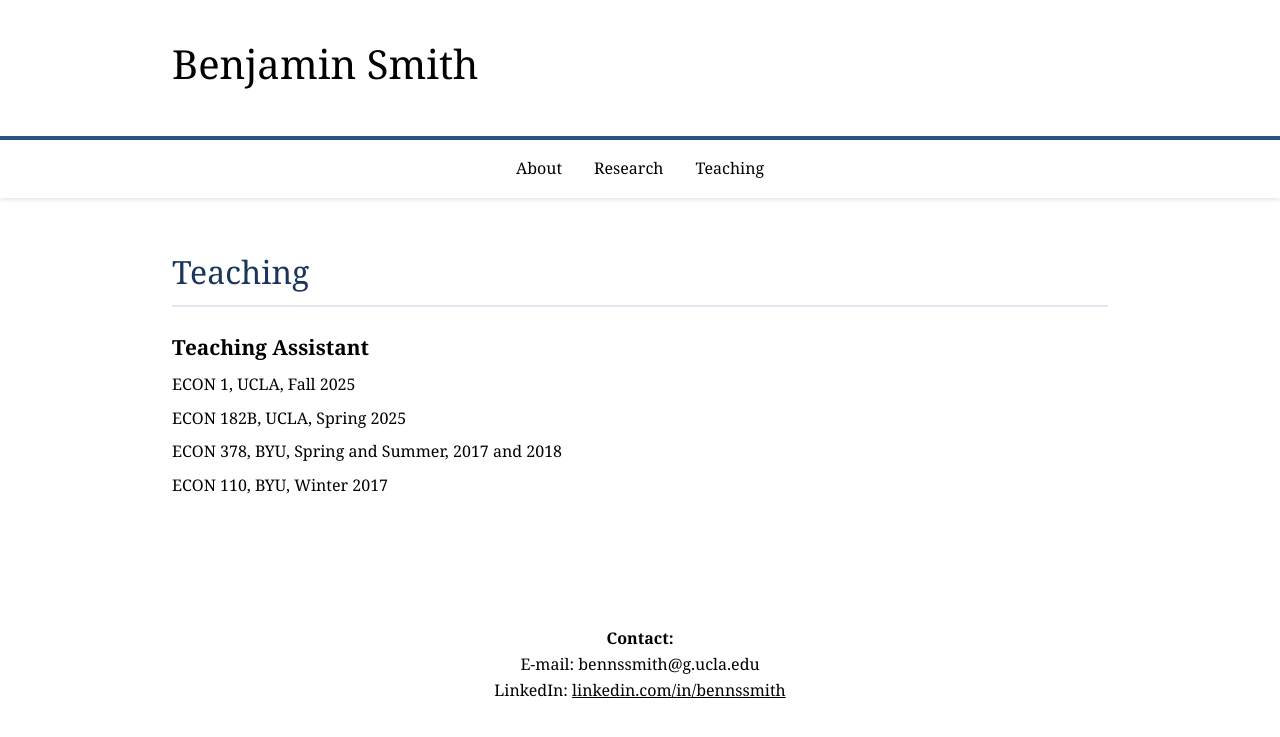
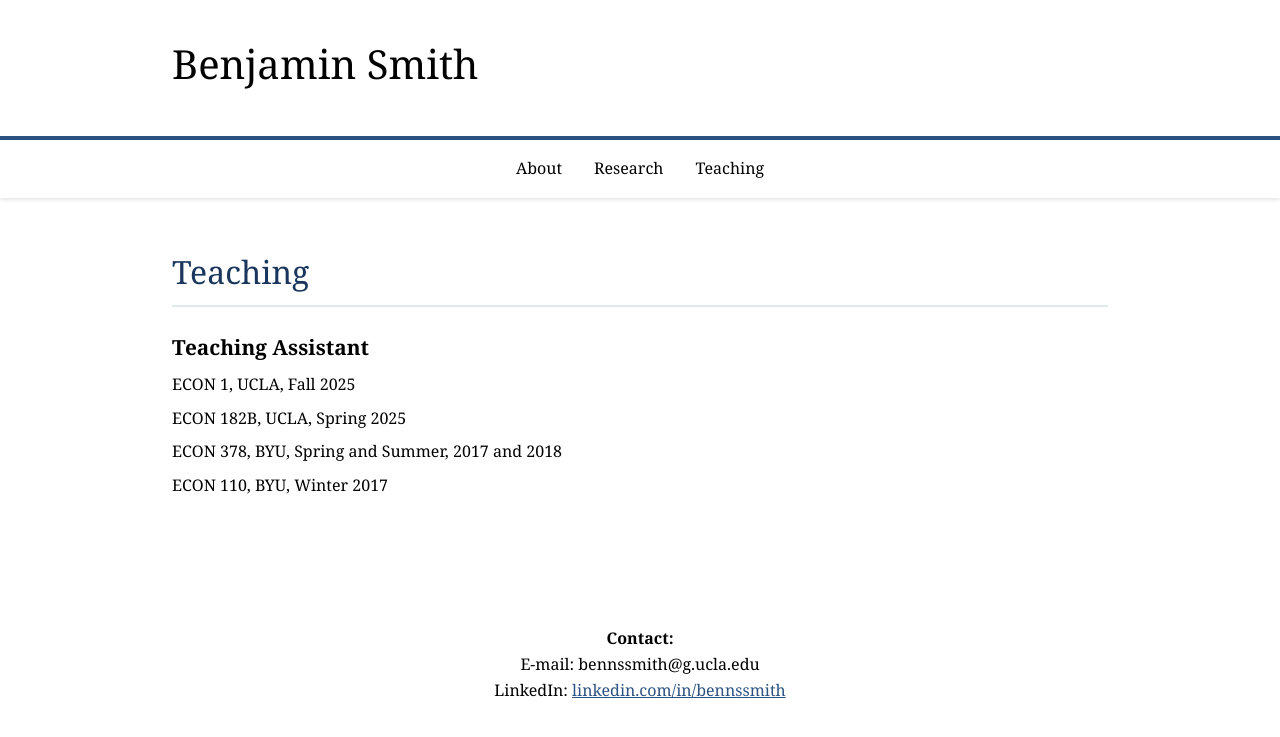
Before and after one commit to bnssmith/bnssmith.github.io, a Jekyll site: the page teaching.html, which Jekyll copies as it is, in a window 1280 px wide. Shown: the top 737 px of the page. Built offline with Jekyll 4.4.1, drawn with Linux system fonts in a browser that asks for light colours.

Commit message:
Update teaching.html

```diff
--- a/teaching.html
+++ b/teaching.html
@@ -179,7 +179,7 @@
         }
 
         a {
-            color: black;
+            color: #2c5282;
         }
 
         @media (max-width: 768px) {
```
